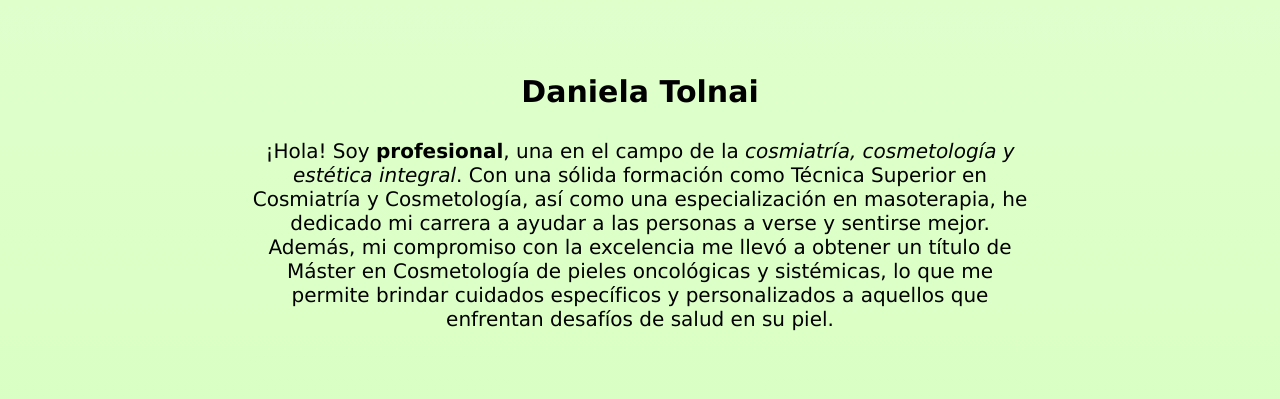
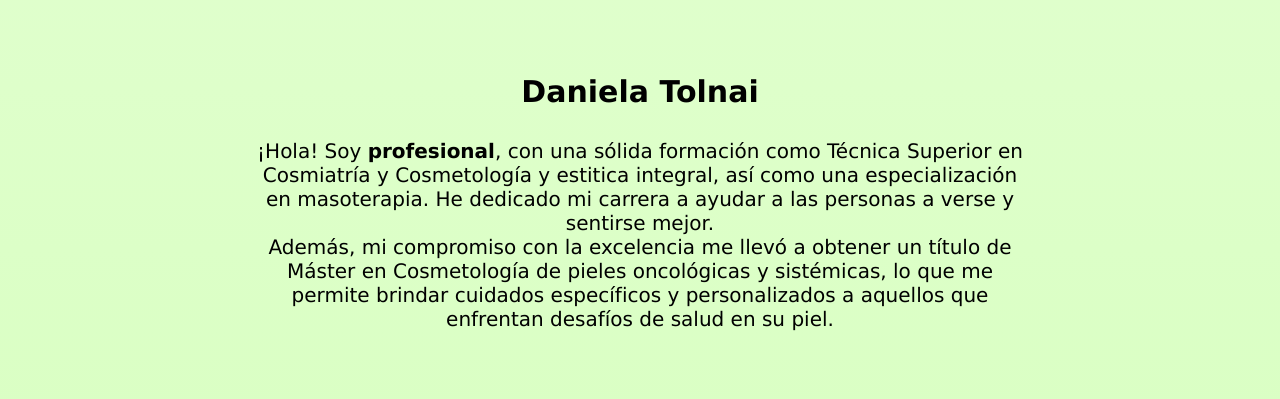
Before and after one commit to EmiFern4ndez/Tolnai, a website: page index.html in a window 1280 px wide. Shown: the part 820-1219 px from the top of the page. Drawn offline with Linux system fonts and the light colour scheme.

Commit message:
Arreglos en el texto del index

```diff
--- a/index.html
+++ b/index.html
@@ -36,7 +36,7 @@
                 <div>
                     <div>
                         <h2>Daniela Tolnai</h2>
-                        <p>¡Hola! Soy <b>profesional</b>, una  en el campo de la <i>cosmiatría, cosmetología y estética integral</i>. Con una sólida formación como Técnica Superior en Cosmiatría y Cosmetología, así como una especialización en masoterapia, he dedicado mi carrera a ayudar a las personas a verse y sentirse mejor.</p>
+                        <p>¡Hola! Soy <b>profesional</b>, con una sólida formación como Técnica Superior en Cosmiatría y Cosmetología y estitica integral, así como una especialización en masoterapia. He dedicado mi carrera a ayudar a las personas a verse y sentirse mejor.</p>
                         <p>Además, mi compromiso con la excelencia me llevó a obtener un título de Máster en Cosmetología de pieles oncológicas y sistémicas, lo que me permite brindar cuidados específicos y personalizados a aquellos que enfrentan desafíos de salud en su piel.</p>
                     </div>
                     <img src="./img/WhatsApp Image 2023-08-30 at 21.53.14.jpeg" alt="Foto de presentacion Daniela Tolnai">
```
